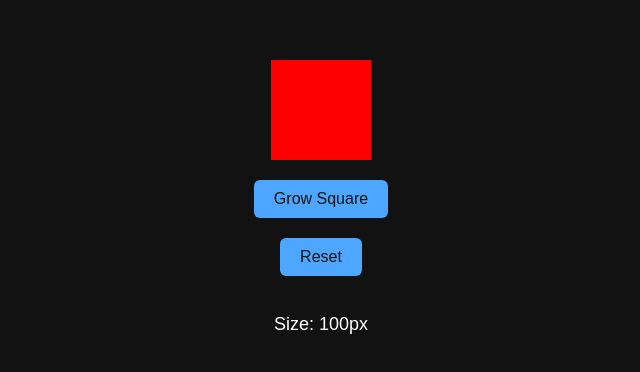
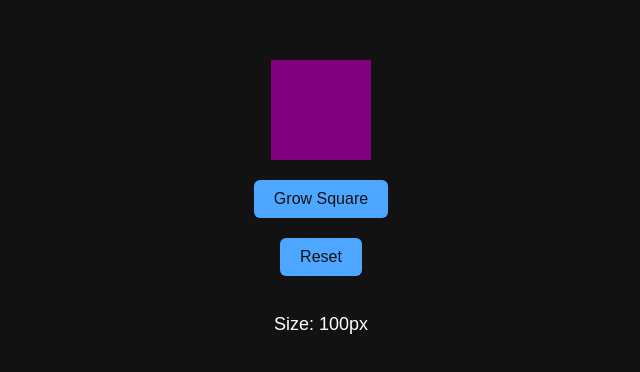
Before and after one commit to 1000ghz-cpu/VS-CODE-TEST, a plain HTML site: page index.html in a window 1280 px wide. Shown: the part 194-566 px from the top of the page, without its empty margins (319-959 px from the left). Drawn offline with Linux system fonts and the light colour scheme.

Commit message:
Experiment with purple square

```diff
--- a/style.css
+++ b/style.css
@@ -18,7 +18,7 @@ body {
 #square {
   width: 100px;
   height: 100px;
-  background-color: #ff0000;
+  background-color: #800080;
   transition: width 0.2s, height 0.2s;
 }
 
```
